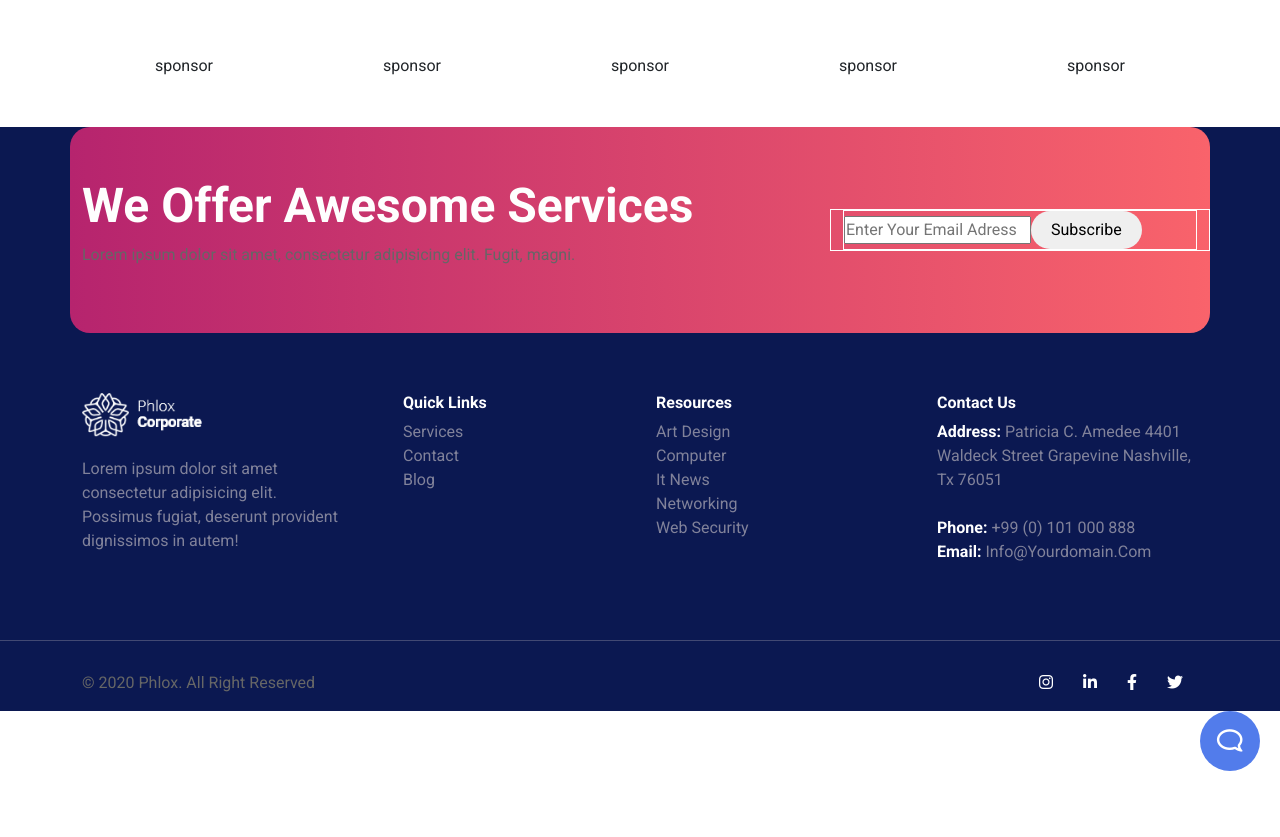
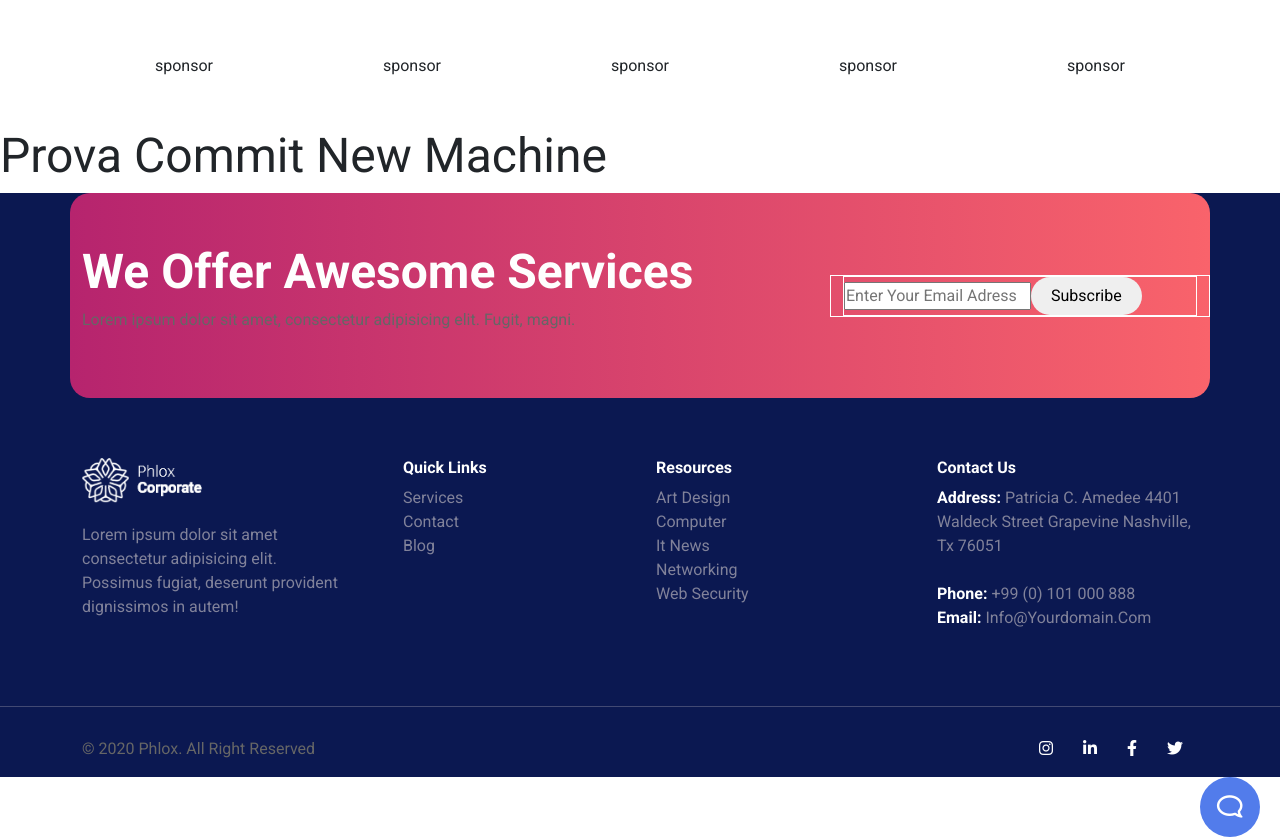
Before and after one commit to GiacWebDev/proj-html-vuejs, a Vue app: page / in a window 1280 px wide. Shown: the part 3780-4617 px from the top of the page. Before the commit the page ends 4551 px from the top, so only its background shows below. Built offline with nearby package versions, Linux system fonts and the light colour scheme.

Commit message:
test commit new machine

```diff
--- a/src/components/AppMain.vue
+++ b/src/components/AppMain.vue
@@ -128,6 +128,8 @@ export default {
   <!-- bianca -->
   <Partner />
 
+  <h1>prova commit new machine</h1>
+
 
 </template>
 
```
